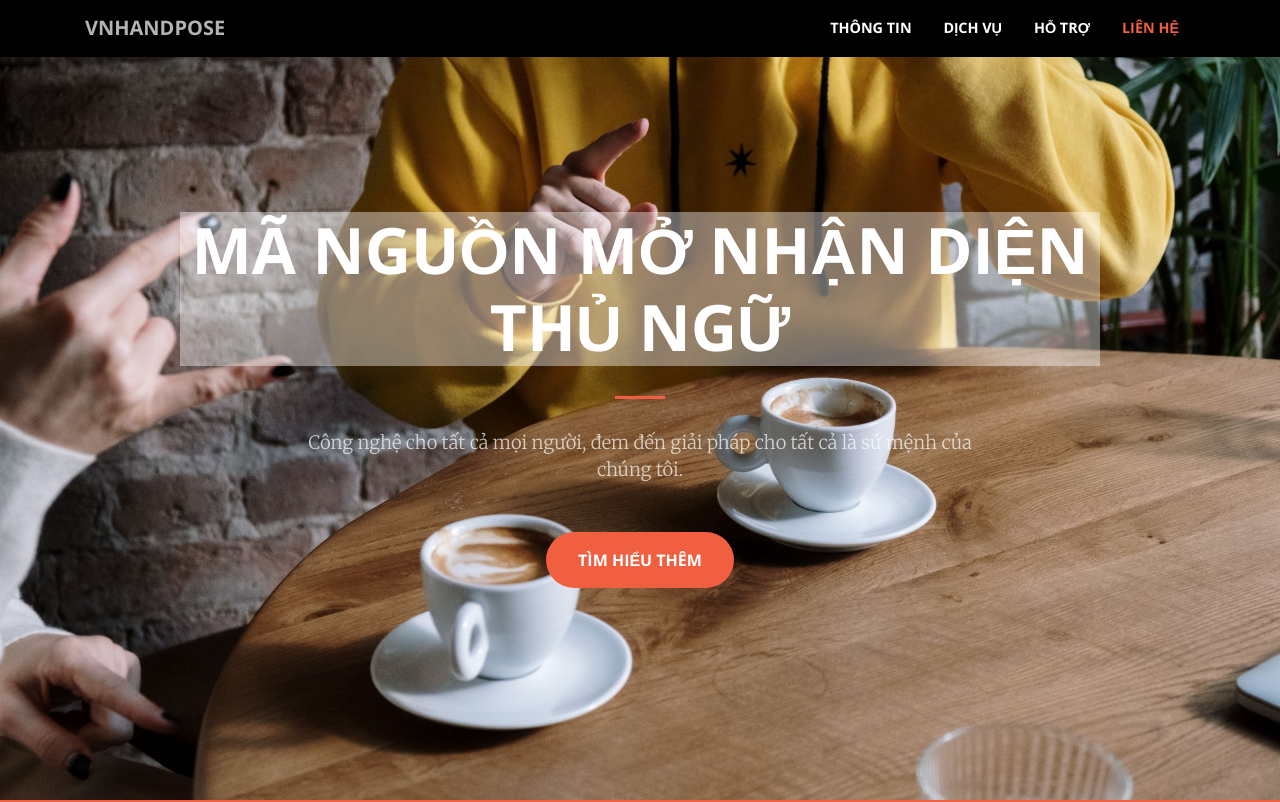
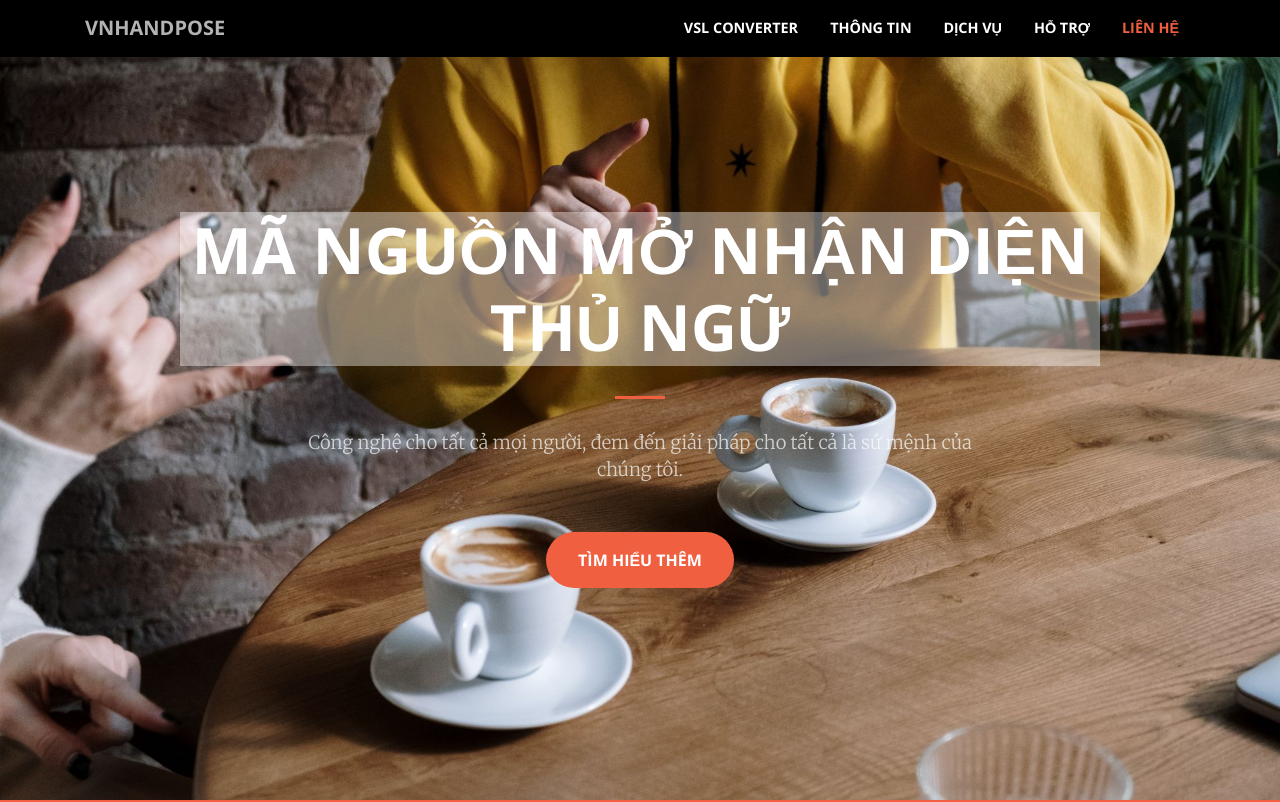
Before and after one commit to vnhandpose/vnhandpose.github.io, a plain HTML site: page index.html in a window 1280 px wide. Shown: the top 802 px of the page. Drawn offline with nearby package versions, Linux system fonts and the light colour scheme; files whose address does not match are found by name.

Commit message:
update nav bar

```diff
--- a/index.html
+++ b/index.html
@@ -23,6 +23,7 @@
                 aria-label="Toggle navigation"><i class="fa fa-align-justify"></i></button>
             <div class="collapse navbar-collapse" id="navbarResponsive">
                 <ul class="nav navbar-nav ml-auto">
+                    <li class="nav-item" role="presentation"><a class="nav-link js-scroll-trigger" href="http://vslconverter.herokuapp.com/" style="color: white;">VSL converter</a></li>
                     <li class="nav-item" role="presentation"><a class="nav-link js-scroll-trigger" href="#about" style="color: white;">Thông tin</a></li>
                     <li class="nav-item" role="presentation"><a class="nav-link js-scroll-trigger" href="#services" style="color: white;">dịch vụ</a></li>
                     <li class="nav-item" role="presentation"></li>
```
